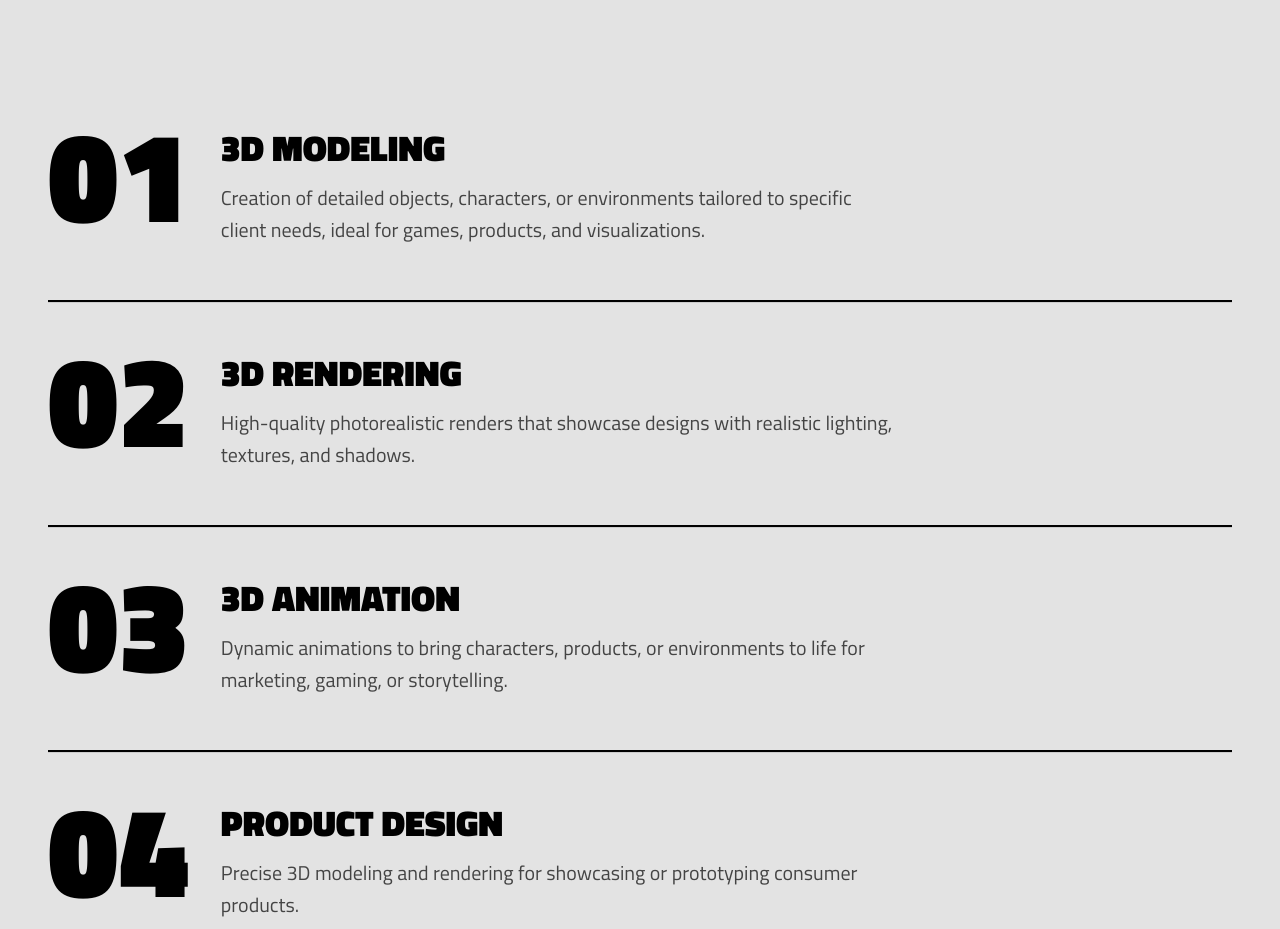
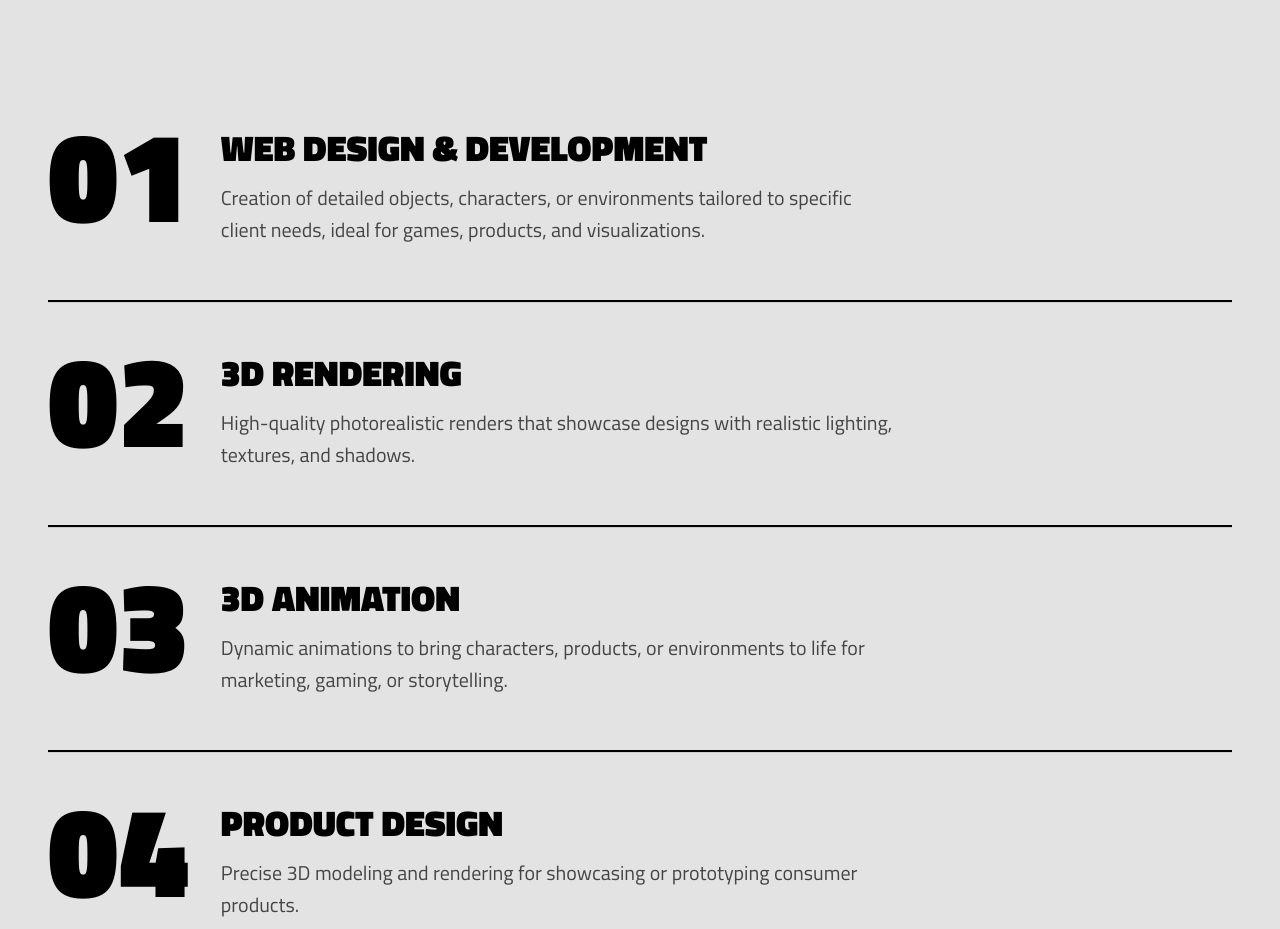
Before and after one commit to Thunderbeast5/Vedant-Purkar, a React (Vite) app: page / in a window 1280 px wide. Shown: the part 2900-3829 px from the top of the page. Built offline with nearby package versions, Linux system fonts and the light colour scheme.

Commit message:
changed services

```diff
--- a/src/components/Services.jsx
+++ b/src/components/Services.jsx
@@ -6,7 +6,7 @@ void motion;
 const services = [
   {
     id: "01",
-    title: "3D Modeling",
+    title: "Web Design & Development",
     description: "Creation of detailed objects, characters, or environments tailored to specific client needs, ideal for games, products, and visualizations."
   },
   {
```
